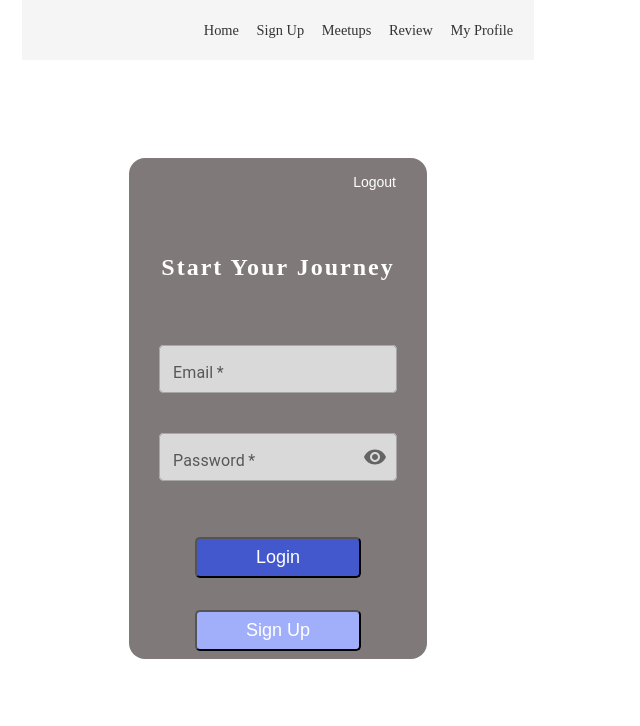
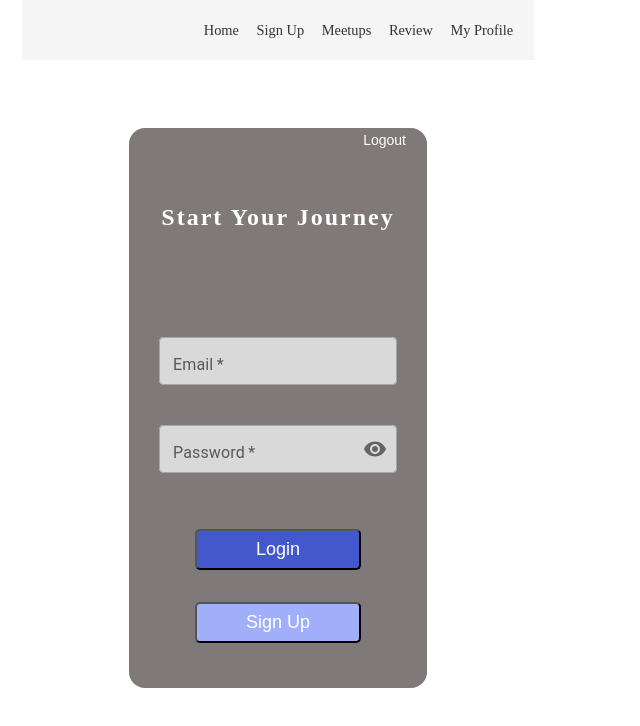
Before and after one commit to AsyncAwaitForever/Meetups--Page, a React (Vite) app: page /login in a window 1280 px wide. Shown: the top 726 px of the page, without its empty margins (362-1002 px from the left). Built offline with nearby package versions, Linux system fonts and the light colour scheme.

Commit message:
styled ToLogin button

```diff
--- a/src/components/Button/button.scss
+++ b/src/components/Button/button.scss
@@ -14,3 +14,26 @@
     background-color: darken($default-button-bkg-color, 10%);
   }
 }
+
+.close-button {
+  width: 32%;
+  text-align: center;
+  font-size: 18px;
+  margin: -50px 20px 80px auto;
+
+  background-color: transparent;
+
+}
+
+.login-button {
+  margin-top: 2rem;
+}
+
+.logout-button {
+  width: 20%;
+  text-align: center;
+  font-size: 14px;
+  margin-right: 20px;
+  background-color: transparent;
+  border: none;
+}
--- a/src/components/LoginForm/loginForm.scss
+++ b/src/components/LoginForm/loginForm.scss
@@ -1,7 +1,7 @@
 @import "../../styling/_variables";
 
 .loginForm-container {
-  min-width: 70%;
+  min-width: 66%;
   min-height: 70%;
   background-color: $secondary-color;
   display: flex;
@@ -12,7 +12,7 @@
   h2 {
     text-align: center;
     padding: 2rem;
-    margin: 1rem auto;
+    margin: 0.5rem auto ;
     color: $default-button-text-color;
     letter-spacing: 2px;
 
@@ -23,7 +23,7 @@
     display: flex;
     flex-direction: column;
     width: 80%;
-    margin: auto;
+    margin:50px auto;
     gap: 1rem;
 
     div {
@@ -38,16 +38,3 @@
 .overlayToggle-button {
   background-color: $secondary-button-bkg-color;
 }
-
-.login-button {
-    margin-top: 2rem;
-}
-
-.logout-button {
-  width: 20%;
-  text-align: center;
-  font-size: 14px;
-  margin-right: 30px;
-  background-color:  transparent;
-  border: none;
-}
--- a/src/components/SignUpForm/signUpForm.scss
+++ b/src/components/SignUpForm/signUpForm.scss
@@ -7,7 +7,7 @@
 
 .signup-container {
     width: 70%;
-    height: 70%;
+    height: 66%;
     background-color: $secondary-color;
     display: flex;
     flex-direction: column;
@@ -17,7 +17,7 @@
     h2 {
       text-align: center;
       padding: 2rem;
-      margin: -0.2rem auto;
+      margin: auto;
       color: $default-button-text-color;
       letter-spacing: 2px;
 
@@ -28,8 +28,8 @@
       display: flex;
       flex-direction: column;
       width: 80%;
-      margin: auto;
-      gap: 1rem;
+      margin:2rem auto;
+      gap: 1.5rem;
 
       div {
           background-color: #D9D9D9;
--- a/src/pages/Login/Login.jsx
+++ b/src/pages/Login/Login.jsx
@@ -3,6 +3,7 @@ import "./login.scss";
 import Header from "../../components/Header/Header";
 import LoginForm from "../../components/LoginForm/LoginForm";
 import SignUpForm from "../../components/SignUpForm/SignUpForm";
+import FormButton from "../../components/Button/Button";
 
 const Login = () => {
   const [showOverlay, setShowOverlay] = useState(false);
@@ -12,16 +13,17 @@ const Login = () => {
     setShowOverlay(!showOverlay);
   };
 
-
   return (
     <div className="loginPage">
       <Header />
+
       <div className="loginPage__form-container">
         <LoginForm toggleOverlay={toggleOverlay} />
         {showOverlay && (
+
           <div className="overlay">
             <div className="overlayContent">
-              <button onClick={toggleOverlay} className="close-btn">✕</button>
+            <FormButton type="button" text="To Login" className="close-button" onClick={toggleOverlay} />
               <SignUpForm />
             </div>
           </div>
--- a/src/pages/Login/login.scss
+++ b/src/pages/Login/login.scss
@@ -41,18 +41,9 @@
     border-radius: 8px;
     max-width: 400px;
     width: 100%;
-    height: 60%;
+    height: 80%;
     display: flex;
+    flex-direction: column;
     justify-content: center;
     align-items: center;
   }
-
-  .close-btn {
-    position: absolute;
-    top: 230px;
-    right: 760px;
-    font-size: 1.5rem;
-    background: none;
-    border: none;
-    cursor: pointer;
-  }
```
